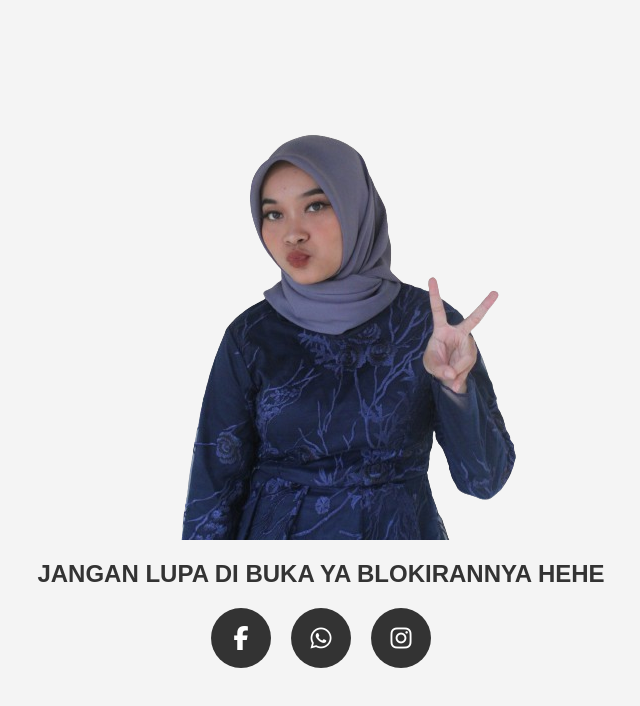
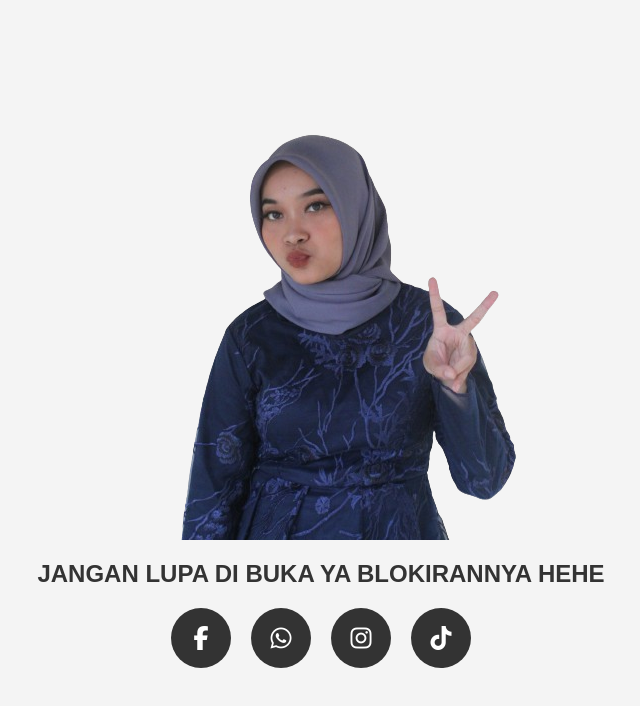
Before and after one commit to misbahullhuda/sosialmediaku, a plain HTML site: page index.html in a window 1280 px wide. Shown: the whole page, without its empty margins (319-959 px from the left). Drawn offline with Linux system fonts and the light colour scheme.

Commit message:
Update index.html

```diff
--- a/index.html
+++ b/index.html
@@ -24,6 +24,9 @@
         <a href="https://www.instagram.com/msbhlh_?igsh=MWR1cHJwYzl0N29uaw==" class="social instagram" target="_blank" rel="noopener noreferrer">
             <i class="fab fa-instagram"></i>
         </a>
+        <a href="https://www.tiktok.com/@msbhulh?_t=8p3MeufrugD&_r=1" class="social instagram" target="_blank" rel="noopener noreferrer">
+            <i class="fab fa-tiktok"></i>
+        </a>
     </div>
 
     <!-- Link to Font Awesome for icons -->
```
